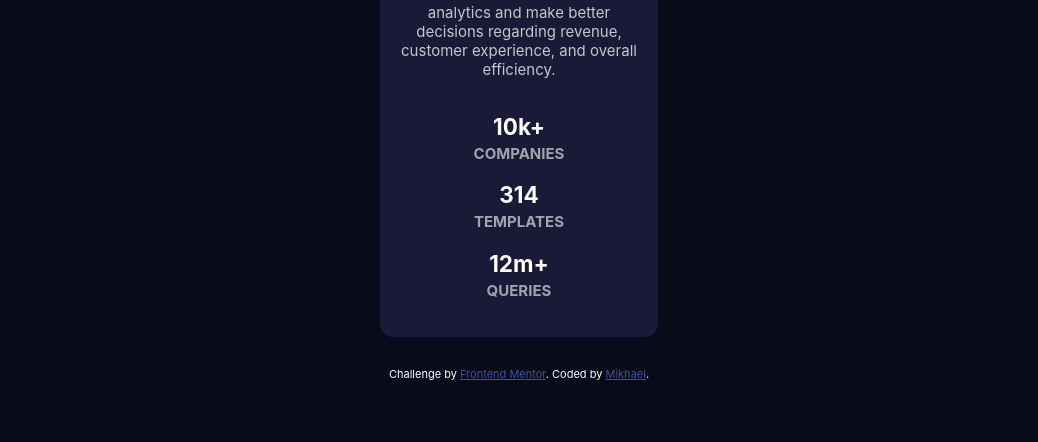
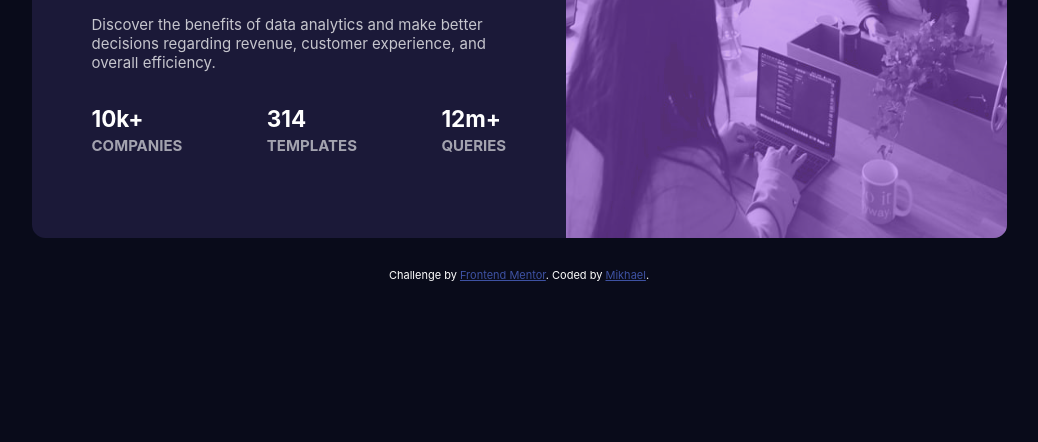
Before and after one commit to mikhael7/stats-preview-card-component, a plain HTML site: page index.html in a window 1280 px wide. Shown: the part 358-800 px from the top of the page, without its empty margins (121-1159 px from the left). Drawn offline with Linux system fonts and the light colour scheme; a web font is replaced by a local one.

Commit message:
done desktop

```diff
--- a/index.html
+++ b/index.html
@@ -41,20 +41,18 @@
           <p>Discover the benefits of data analytics and make better decisions regarding revenue, customer experience,
             and overall efficiency.</p>
           <div class="stats">
-            <li>
-              <ul>
+            <div>
               <h2>10k+</h2>
               <h3>companies</h3>
-              </ul>
-              <ul>
+            </div>
+            <div>
               <h2>314</h2>
               <h3>templates</h3>
-              </ul>
-              <ul>
+            </div>
+            <div>
               <h2>12m+</h2>
               <h3>queries</h3>
-              </ul>
-            </li>
+            </div>
           </div>
 
         </div>
--- a/style.css
+++ b/style.css
@@ -66,6 +66,8 @@ main {
 }
 
 main>section>div.card {
+    display: flex;
+    flex-direction: column;
     width: calc(32.5rem / 1.75);
     border-radius: var(--border-radius-m);
     background-color: var(--color-dark-desaturated-blue);
@@ -118,26 +120,21 @@ main>section>div.card>div.card-body>p {
 
 main>section>div.card>div.card-body>div.stats {
     color: var(--color-white);
-    list-style-type: none;
     display: flex;
+    flex-direction: column;
     width: 100%;
     justify-content: center;
 }
 
-main>section>div.card>div.card-body>div.stats>li {
+main>section>div.card>div.card-body>div.stats>div {
     margin-bottom: 0.5rem;
 }
 
-main>section>div.card>div.card-body>div.stats>li>ul {
-    padding: 0;
-}
-
-
-main>section>div.card>div.card-body>div.stats>li>ul>h2 {
+main>section>div.card>div.card-body>div.stats>div>h2 {
     margin-bottom: 0;
 }
 
-main>section>div.card>div.card-body>div.stats>li>ul>h3 {
+main>section>div.card>div.card-body>div.stats>div>h3 {
     font-size: var(--font-size-m);
     font-weight: var(--font-weight-bold);
     margin-top: 0.25rem;
@@ -145,4 +142,40 @@ main>section>div.card>div.card-body>div.stats>li>ul>h3 {
     color: var(--color-stat-headings);
 }
 
-@media screen and (min-width: 996px) {}
+@media screen and (min-width: 996px) {
+    main>section>div.card {
+        display: flex;
+        flex-direction: row-reverse;
+        width: calc(32.5rem / 0.5);
+    }
+
+    main>section>div.card>div.card-header {
+        height: initial;
+    }
+
+    main>section>div.card>div.card-body>h1 {
+        font-size: 2.5em;
+    }
+
+    main>section>div.card>div.card-header>div.overlay {
+        border-top-left-radius: 0;
+        border-bottom-right-radius: var(--border-radius-m);
+        border-top-right-radius: var(--border-radius-m);
+    }
+
+    main>section>div.card>div.card-header>img {
+        border-top-left-radius: 0;
+        border-bottom-right-radius: var(--border-radius-m);
+        border-top-right-radius: var(--border-radius-m);
+    }
+
+    main>section>div.card>div.card-body {
+        text-align: start;
+        padding: 4rem;
+    }
+
+    main>section>div.card>div.card-body>div.stats {
+        flex-direction: row;
+        justify-content: space-between;
+    }
+}
```
Lines whose indentation alone changed are shown as unchanged.
